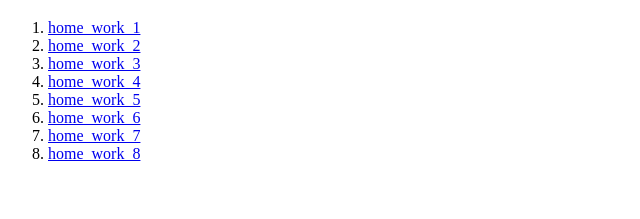
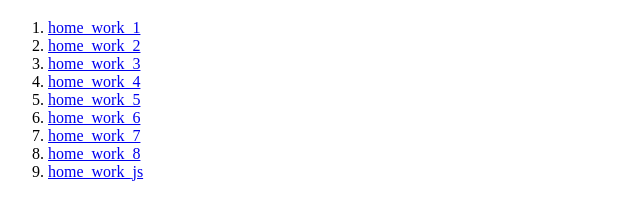
Before and after one commit to SergeiGolovkin/htmlCSS, a plain HTML site: page index.html in a window 1280 px wide. Shown: the part 87-306 px from the top of the page, without its empty margins (0-640 px from the left). Drawn offline with Linux system fonts and the light colour scheme.

Commit message:
add js home work

```diff
--- a/index.html
+++ b/index.html
@@ -20,6 +20,7 @@ Hotspot Shield
         <li><a href="home_work_6" target="_blank"> home_work_6</a></li>
         <li><a href="home_work_7" target="_blank"> home_work_7</a></li>
         <li><a href="index.html" target="_blank"> home_work_8</a></li>
+        <li><a href="home_work_js/js.html">home_work_js</a></li>
     </ol>
 
 
```
